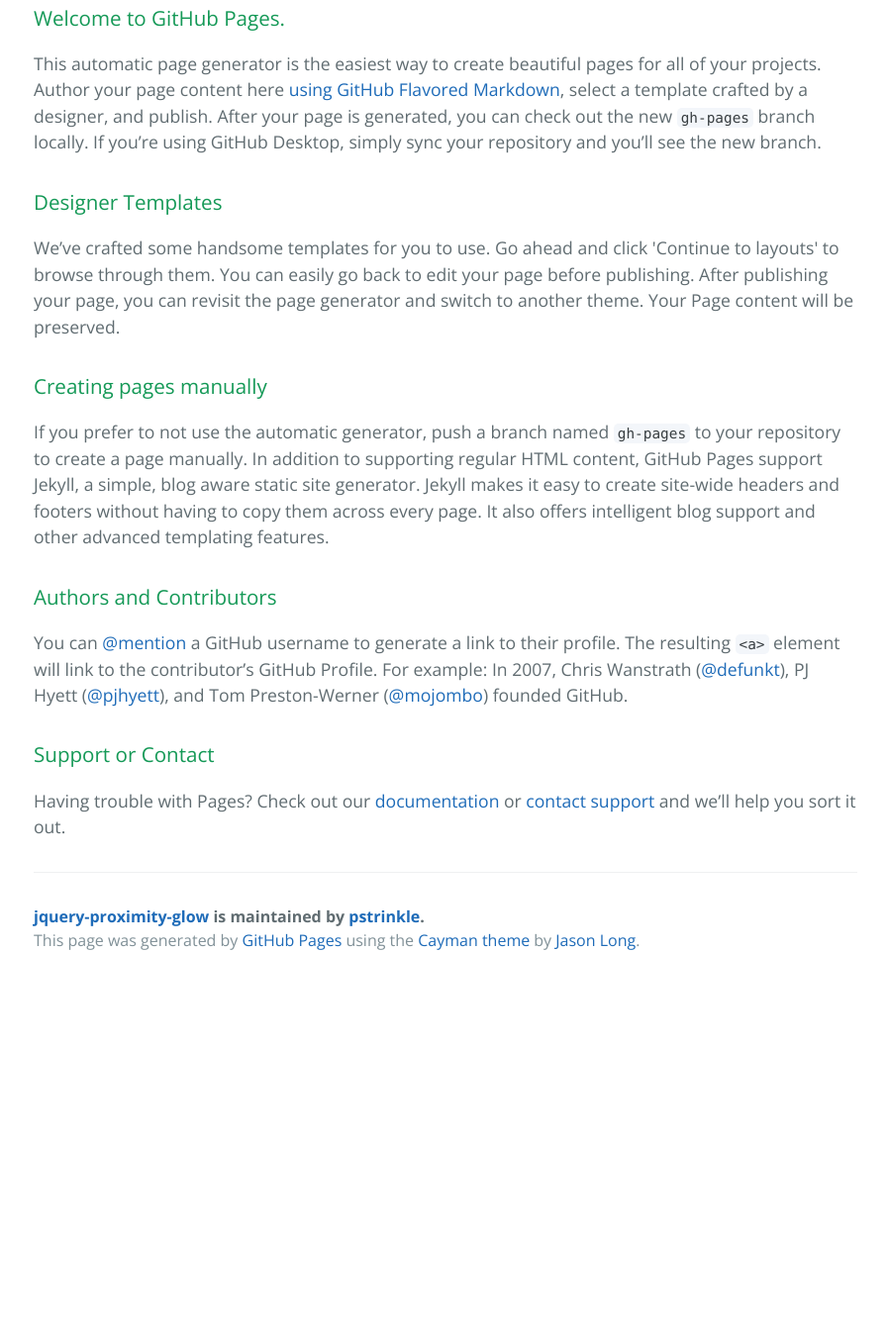
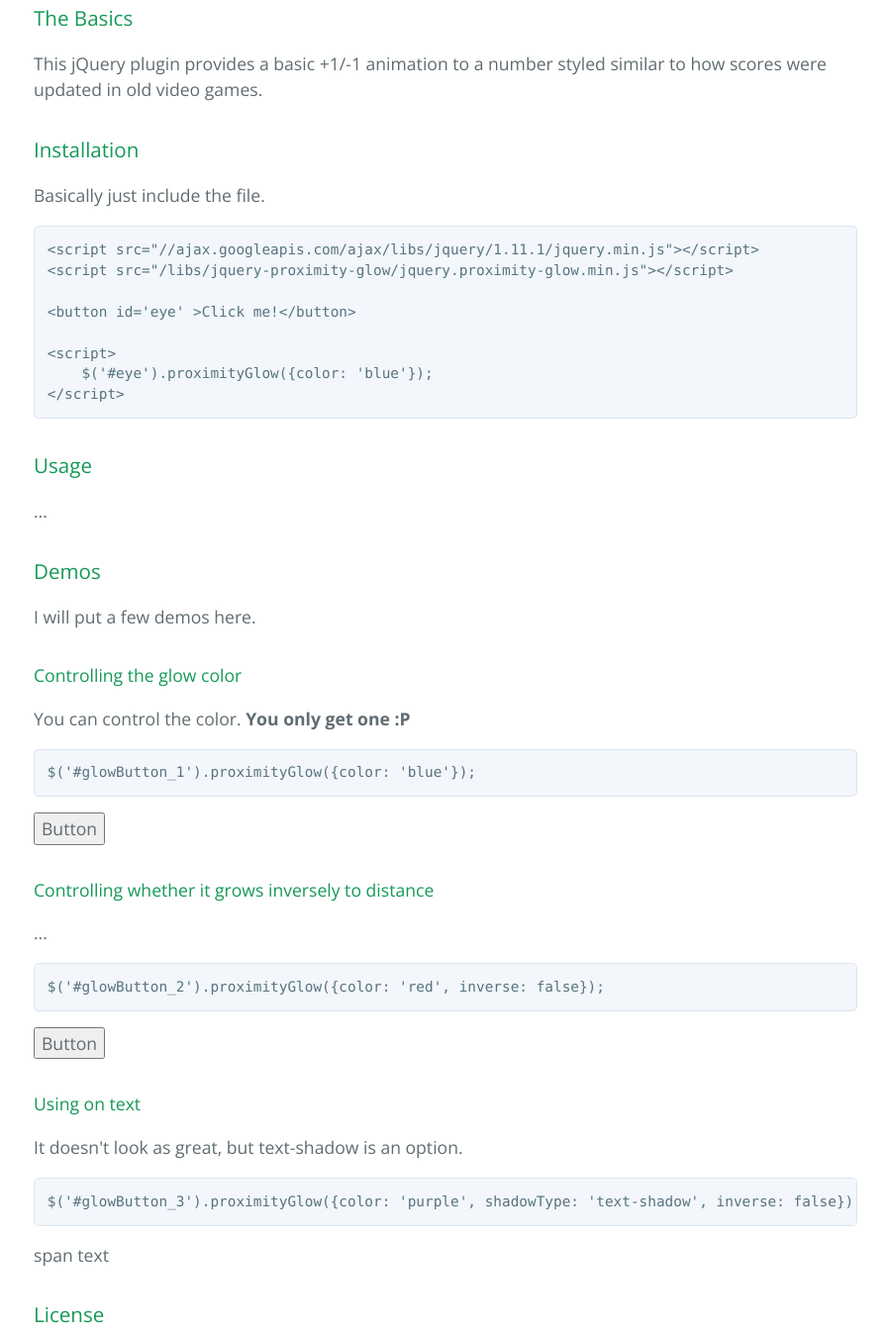
Before and after one commit to pstrinkle/jquery-proximity-glow, a plain HTML site: page index.html in a window 1280 px wide. Shown: the part 412-1759 px from the top of the page at 99% size, without its empty margins (190-1087 px from the left). Before the commit the page ends 1406 px from the top, so only its background shows below. Drawn offline with nearby package versions, Linux system fonts and the light colour scheme.

Commit message:
initial files

```diff
--- a/index.html
+++ b/index.html
@@ -8,6 +8,14 @@
     <link href='https://fonts.googleapis.com/css?family=Open+Sans:400,700' rel='stylesheet' type='text/css'>
     <link rel="stylesheet" type="text/css" href="stylesheets/stylesheet.css" media="screen">
     <link rel="stylesheet" type="text/css" href="stylesheets/github-light.css" media="screen">
+
+    <link rel="stylesheet" href="https://maxcdn.bootstrapcdn.com/font-awesome/4.3.0/css/font-awesome.min.css" media="screen">
+
+    <!-- above the fold, it is render-blocking deliberately. -->
+    <script src="https://ajax.googleapis.com/ajax/libs/jquery/1.11.2/jquery.min.js"></script>
+    <script src="src/proximity-glow.js"></script>
+
+    <script src="https://cdn.rawgit.com/google/code-prettify/master/loader/run_prettify.js"></script>
   </head>
   <body>
     <section class="page-header">
@@ -19,39 +27,63 @@
     </section>
 
     <section class="main-content">
-      <h3>
-<a id="welcome-to-github-pages" class="anchor" href="#welcome-to-github-pages" aria-hidden="true"><span aria-hidden="true" class="octicon octicon-link"></span></a>Welcome to GitHub Pages.</h3>
+      <h3><a id="basics" class="anchor" href="#basics" aria-hidden="true"><span aria-hidden="true" class="octicon octicon-link"></span></a>The Basics</h3>
+      <p>This jQuery plugin provides a basic +1/-1 animation to a number styled similar to how scores were updated in old video games.</p>
 
-<p>This automatic page generator is the easiest way to create beautiful pages for all of your projects. Author your page content here <a href="https://guides.github.com/features/mastering-markdown/">using GitHub Flavored Markdown</a>, select a template crafted by a designer, and publish. After your page is generated, you can check out the new <code>gh-pages</code> branch locally. If you’re using GitHub Desktop, simply sync your repository and you’ll see the new branch.</p>
+      <h3>Installation</h3>
+      <p>Basically just include the file.
+      <pre class="prettyprint lang-html">
+&lt;script src="//ajax.googleapis.com/ajax/libs/jquery/1.11.1/jquery.min.js"&gt;&lt;/script&gt;
+&lt;script src="/libs/jquery-proximity-glow/jquery.proximity-glow.min.js"&gt;&lt;/script&gt;
 
-<h3>
-<a id="designer-templates" class="anchor" href="#designer-templates" aria-hidden="true"><span aria-hidden="true" class="octicon octicon-link"></span></a>Designer Templates</h3>
+&lt;button id='eye' &gt;Click me!&lt;/button&gt;
 
-<p>We’ve crafted some handsome templates for you to use. Go ahead and click 'Continue to layouts' to browse through them. You can easily go back to edit your page before publishing. After publishing your page, you can revisit the page generator and switch to another theme. Your Page content will be preserved.</p>
+&lt;script&gt;
+    $('#eye').proximityGlow({color: 'blue'});
+&lt;/script&gt;
+</pre>
 
-<h3>
-<a id="creating-pages-manually" class="anchor" href="#creating-pages-manually" aria-hidden="true"><span aria-hidden="true" class="octicon octicon-link"></span></a>Creating pages manually</h3>
+      <h3>Usage</h3>
+      <p>...</p>
 
-<p>If you prefer to not use the automatic generator, push a branch named <code>gh-pages</code> to your repository to create a page manually. In addition to supporting regular HTML content, GitHub Pages support Jekyll, a simple, blog aware static site generator. Jekyll makes it easy to create site-wide headers and footers without having to copy them across every page. It also offers intelligent blog support and other advanced templating features.</p>
+      <h3>Demos</h3>
+      <p>I will put a few demos here.</p>
 
-<h3>
-<a id="authors-and-contributors" class="anchor" href="#authors-and-contributors" aria-hidden="true"><span aria-hidden="true" class="octicon octicon-link"></span></a>Authors and Contributors</h3>
+      <h4>Controlling the glow color</h4>
+      <p>You can control the color.  <strong>You only get one :P</strong></p>
+      <pre class="prettyprint lang-js">$('#glowButton_1').proximityGlow({color: 'blue'});</pre>
+      <div>
+        <button id='glowButton_1' type="submit">Button</button>
+      </div>
+      <script>$(function() { $('#glowButton_1').proximityGlow({color: 'blue'}); });</script>
 
-<p>You can <a href="https://help.github.com/articles/basic-writing-and-formatting-syntax/#mentioning-users-and-teams" class="user-mention">@mention</a> a GitHub username to generate a link to their profile. The resulting <code>&lt;a&gt;</code> element will link to the contributor’s GitHub Profile. For example: In 2007, Chris Wanstrath (<a href="https://github.com/defunkt" class="user-mention">@defunkt</a>), PJ Hyett (<a href="https://github.com/pjhyett" class="user-mention">@pjhyett</a>), and Tom Preston-Werner (<a href="https://github.com/mojombo" class="user-mention">@mojombo</a>) founded GitHub.</p>
+      <h4>Controlling whether it grows inversely to distance</h4>
+      <p>...</p>
+      <pre class="prettyprint lang-js">$('#glowButton_2').proximityGlow({color: 'red', inverse: false});</pre>
+      <div>
+        <button id='glowButton_2' type="submit">Button</button>
+      </div>
+      <script>$(function() { $('#glowButton_2').proximityGlow({color: 'red', inverse: false}); });</script>
 
-<h3>
-<a id="support-or-contact" class="anchor" href="#support-or-contact" aria-hidden="true"><span aria-hidden="true" class="octicon octicon-link"></span></a>Support or Contact</h3>
+      <h4>Using on text</h4>
+      <p>It doesn't look as great, but text-shadow is an option.</p>
+      <pre class="prettyprint lang-js">$('#glowButton_3').proximityGlow({color: 'purple', shadowType: 'text-shadow', inverse: false});</pre>
+      <div>
+        <span id='glowButton_3'>span text</span>
+      </div>
+      <script>$(function() { $('#glowButton_3').proximityGlow({color: 'purple', shadowType: 'text-shadow', inverse: false}); });</script>
 
-<p>Having trouble with Pages? Check out our <a href="https://help.github.com/pages">documentation</a> or <a href="https://github.com/contact">contact support</a> and we’ll help you sort it out.</p>
+      <h3>License</h3>
+      <p><a href="http://www.apache.org/licenses/LICENSE-2.0">Apache License 2.0</a></p>
 
       <footer class="site-footer">
-        <span class="site-footer-owner"><a href="https://github.com/pstrinkle/jquery-proximity-glow">jquery-proximity-glow</a> is maintained by <a href="https://github.com/pstrinkle">pstrinkle</a>.</span>
-
-        <span class="site-footer-credits">This page was generated by <a href="https://pages.github.com">GitHub Pages</a> using the <a href="https://github.com/jasonlong/cayman-theme">Cayman theme</a> by <a href="https://twitter.com/jasonlong">Jason Long</a>.</span>
+        <!-- <span class="site-footer-owner"><a href="https://github.com/pstrinkle/jquery-levelup">Jquery-levelup</a> is maintained by <a href="https://github.com/pstrinkle">pstrinkle</a>.</span> -->
+        <a href="https://twitter.com/YammyCozonac" class="twitter-follow-button" data-show-count="false" data-size="large">Follow @YammyCozonac</a> <script>!function(d,s,id){var js,fjs=d.getElementsByTagName(s)[0],p=/^http:/.test(d.location)?'http':'https';if(!d.getElementById(id)){js=d.createElement(s);js.id=id;js.src=p+'://platform.twitter.com/widgets.js';fjs.parentNode.insertBefore(js,fjs);}}(document, 'script', 'twitter-wjs');</script>
+        <a class="github-button" href="https://github.com/pstrinkle" data-style="mega" aria-label="Follow @pstrinkle on GitHub">Follow @pstrinkle</a>
+        <!-- <span class="site-footer-credits">This page was generated by <a href="https://pages.github.com">GitHub Pages</a> using the <a href="https://github.com/jasonlong/cayman-theme">Cayman theme</a> by <a href="https://twitter.com/jasonlong">Jason Long</a>.</span> -->
+        <script async defer src="https://buttons.github.io/buttons.js"></script>
       </footer>
 
     </section>
-
-
   </body>
 </html>
--- /dev/null
+++ b/src/proximity-glow.js
@@ -0,0 +1,171 @@
+/**
+ * jquery-proximity-glow - jQuery plugin that allows elements to glow more or
+ * less based on mouse proximity.
+ * URL: http://pstrinkle.github.com/jquery-proximity-glow
+ * Author: Patrick Trinkle <https://github.com/pstrinkle>
+ * Version: 1.0.0
+ * Copyright 2016 Patrick Trinkle
+ *
+ * Licensed under the Apache License, Version 2.0 (the "License");
+ * you may not use this file except in compliance with the License.
+ * You may obtain a copy of the License at
+ *
+ *     http://www.apache.org/licenses/LICENSE-2.0
+ *
+ * Unless required by applicable law or agreed to in writing, software
+ * distributed under the License is distributed on an "AS IS" BASIS,
+ * WITHOUT WARRANTIES OR CONDITIONS OF ANY KIND, either express or implied.
+ * See the License for the specific language governing permissions and
+ * limitations under the License.
+ */
+(function ($) {
+    function ProximityGlow(config) {
+        this.init(config);
+    }
+
+    ProximityGlow.prototype = {
+
+        /**
+         * maxBlurSize
+         *
+         * Used as the largest possible blur size.
+         */
+        maxBlurSize: 180,
+
+        /**
+         * color
+         *
+         * The color to use.  Yes you can actually have glows with multiple
+         * colors, but this plugin doesn't presently support that.
+         */
+        color: '#fff',
+
+        /**
+         * inverse
+         *
+         * If true, it grows larger as you get closer, false is the opposite.
+         */
+        inverse: true,
+
+        /**
+         * XXX: in case we end up allow text-shadow alternate.
+         */
+        shadowType: 'box-shadow',
+
+        //----------------------- protected properties and methods -------------
+        /**
+         * @protected
+         */
+        constructor: ProximityGlow,
+
+        /**
+         * Container element. Should be passed into constructor config
+         * @protected
+         * @type {jQuery}
+         */
+        el: null,
+
+        /**
+         * Init/re-init the object
+         * @param {object} config - Config
+         */
+        init: function(config) {
+            $.extend(this, config);
+        },
+
+        dataName: 'proximity-glow',
+        maxD : 0,
+        middleX: 0,
+        middleY: 0,
+
+        handleMove: function(event) {
+            var dis = pythag(event.pageX, event.pageY, this.middleX, this.middleY);
+
+            /* XXX: this will depend on whether it's the inverse distance or
+             * not.
+             */
+            if (this.inverse) {
+                var xyper = 1 - (dis / this.maxD);
+            } else {
+                var xyper = (dis / this.maxD);
+            }
+
+            var glow = xyper * this.maxBlurSize;
+            glow = Math.round(glow);
+
+            var spread = glow / 2;
+            var $gb = this.el;
+            if (this.shadowType === 'box-shadow') {
+            	$gb.css(this.shadowType, '0 0 ' + glow + 'px' + ' ' + spread + 'px ' + this.color);
+            } else if (this.shadowType === 'text-shadow') {
+            	$gb.css(this.shadowType, '0px 0px ' + glow + 'px' + ' ' + this.color);
+            }
+        },
+    }
+
+    var pythag = function(x1, y1, x2, y2) {
+        var x = x2 - x1;
+        var y = y2 - y1;
+        var a = (x * x) + (y * y);
+        return Math.sqrt(a);
+    };
+
+    //----------------------- Initiating jQuery plugin -------------------------
+
+    /**
+     * Set up an element that glows via proximity.
+     *
+     * @param configOrCommand - Config object or command name
+     *     Example: { ... };
+     *     you may set any public property (see above);
+     *
+     */
+    $.fn.proximityGlow = function(configOrCommand) {
+        /* It is possible that the text will be updated out of sequence
+         * because of the timeouts, that you might not end up with the
+         * right value, so the right value is basically always in data.
+         */
+        var dataName = ProximityGlow.prototype.dataName;
+
+        /* handle init here, I later plan to use other options, such as formatting. */
+        return this.each(function() {
+            var el = $(this), instance = el.data(dataName),
+                config = $.isPlainObject(configOrCommand) ? configOrCommand : {};
+
+            var initialConfig = $.extend({}, el.data());
+            config = $.extend(initialConfig, config);
+            config.el = el;
+
+            instance = new ProximityGlow(config);
+
+            var $gb = el;
+            var position = $gb.offset();
+            var realWidth = $gb.outerWidth();
+            var realHeight = $gb.outerHeight();
+            instance.middleX = position.left + (realWidth/2);
+            instance.middleY = position.top + (realHeight/2);
+
+            var $d = $(document);
+            var dw = $d.width();
+            var dh = $d.height();
+
+            /* try to determine maximum possible distance from button;
+             * forget maximum length of the given vector --- which we could compute
+             * ... maybe later.
+             *
+             * to compute maximum relative distance you only need to computer the
+             * intercept point along the bounding box, by plugging the slope into
+             * f(x) = y, and determining from whether you're above, below, left,
+             * or right of the button the interception point in the box to use
+             * for the distance.
+             */
+            instance.maxD = pythag(instance.middleX, instance.middleY, dw, dh);
+
+            $(document).mousemove(function(event) {
+                instance.handleMove(event);
+            });
+
+            el.data(dataName, instance);
+        });
+    };
+}(jQuery));
```
